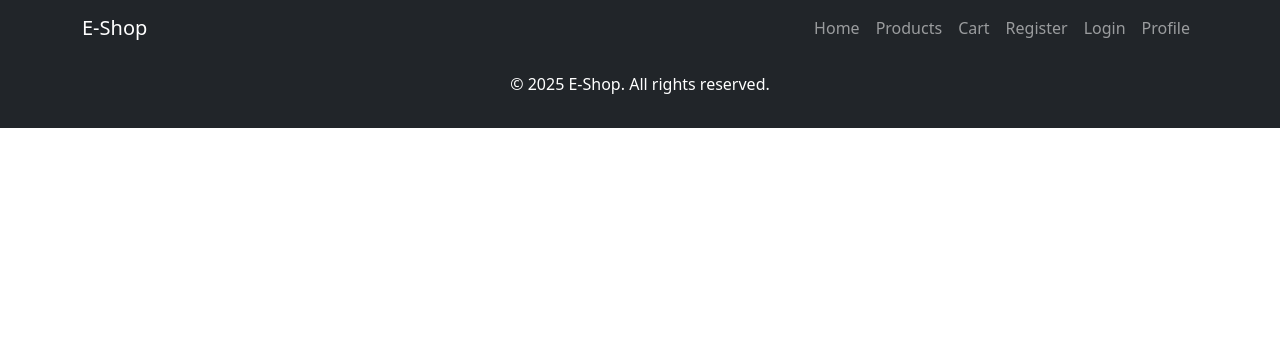
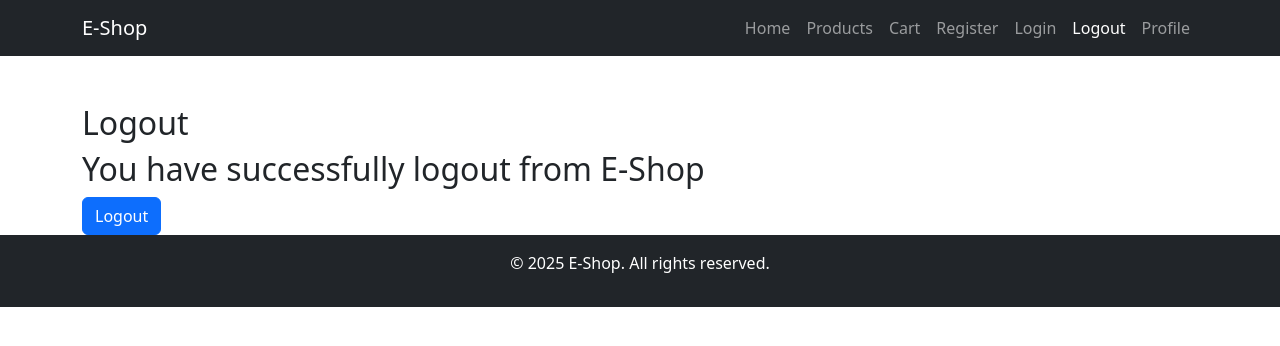
Before and after one commit to ZainiRomand/sctp04-ecommerce, a React (Vite) app: page /logout in a window 1280 px wide. Shown: the top 346 px of the page. Built offline with nearby package versions, Linux system fonts and the light colour scheme.

Commit message:
Added logout

```diff
--- a/src/App.jsx
+++ b/src/App.jsx
@@ -10,6 +10,7 @@ import { Route, Switch } from 'wouter';
 import ProductsPage from './ProductsPage';
 import { useFlashMessage } from './FlashMessageStore';
 import ShoppingCart from './ShoppingCart';
+import UserLogout from './UserLogout';
 
 export default function App() {
 
@@ -41,6 +42,7 @@ export default function App() {
         <Route path="/cart" component={ShoppingCart} />
         <Route path="/register" component={RegisterPage} />
         <Route path="/login" component={UserLogin} />
+        <Route path="/logout" component={UserLogout} />
         <Route path="/profile" component={UserProfile} />
       </Switch>
       <Footer />
--- a/src/Navbar.jsx
+++ b/src/Navbar.jsx
@@ -57,6 +57,9 @@ export default function Navbar() {
                                 <Link href="/login" className={`nav-link ${location === '/register' ? 'active' : ''}`}>Login</Link>
                             </li>
                             <li className="nav-item">
+                                <Link href="/logout" className={`nav-link ${location === '/logout' ? 'active' : ''}`}>Logout</Link>
+                            </li>
+                            <li className="nav-item">
                                 <Link href="/profile" className={`nav-link ${location === '/profile' ? 'active' : ''}`}>Profile</Link>
                             </li>
                         </ul>
--- /dev/null
+++ b/src/UserLogout.jsx
@@ -0,0 +1,16 @@
+import { useJwt } from "./UserStore";
+
+export default function UserLogout() {
+    const { clearJwt } = useJwt();
+
+    const handleLogout = () => {
+            clearJwt();
+        };
+    return (
+        <div className="container mt-5">
+            <h2>Logout</h2>
+            <h2>You have successfully logout from E-Shop</h2>
+            <button type="submit" className="btn btn-primary" onClick={handleLogout}>Logout</button>
+        </div>
+    )
+}
--- a/src/UserProfile.jsx
+++ b/src/UserProfile.jsx
@@ -19,6 +19,8 @@ export default function UserProfile() {
                     Authorization: `Bearer ${token}`
                 }
             })
+            console.log(" at useEffect");
+            console.log(response.data.user);
             setInitialValues(response.data.user);
         }
         fetchData();
@@ -57,9 +59,9 @@ export default function UserProfile() {
         }
     };
 
-    const handleDeleteAccount = async () =>{
+    const handleDeleteAccount = async () => {
         const token = getJwt();
-        await axios.delete(import.meta.env.VITE_API_URL + "/api/users/me",{
+        await axios.delete(import.meta.env.VITE_API_URL + "/api/users/me", {
             headers: {
                 Authorization: `Bearer ${token}`
             }
@@ -113,6 +115,7 @@ export default function UserProfile() {
                                 <ErrorMessage name="marketingPreferences" component="div" className="text-danger" />
                             </div>
 
+
                             <div className="mb-3">
                                 <label htmlFor="country" className="form-label">Country</label>
                                 <Field as="select" className="form-select" id="country" name="country">
@@ -134,7 +137,7 @@ export default function UserProfile() {
                     );
                 }}
             </Formik>
-          <button class="btn btn-danger" onClick={handleDeleteAccount}>Delete Account</button>
+            <button className="btn btn-danger" onClick={handleDeleteAccount}>Delete Account</button>
         </div>
     )
 }
```
